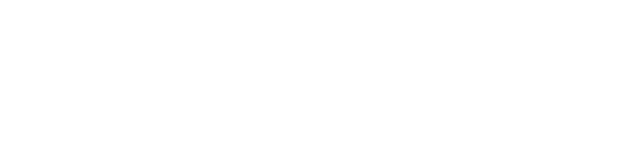
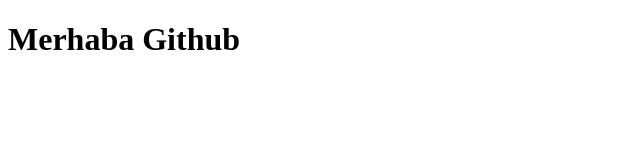
Before and after one commit to serkannalici/webproject, a plain HTML site: page index.html in a window 1280 px wide. Shown: the whole page, without its empty margins (0-640 px from the left). Drawn offline with Linux system fonts and the light colour scheme.

Commit message:
h1 eklendi

```diff
--- a/index.html
+++ b/index.html
@@ -6,6 +6,6 @@
     <title>Document</title>
 </head>
 <body>
-
+    <h1>Merhaba Github</h1>
 </body>
 </html>
```
